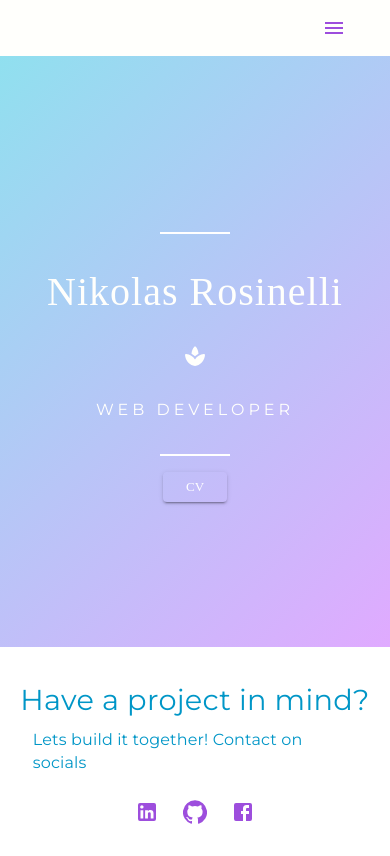
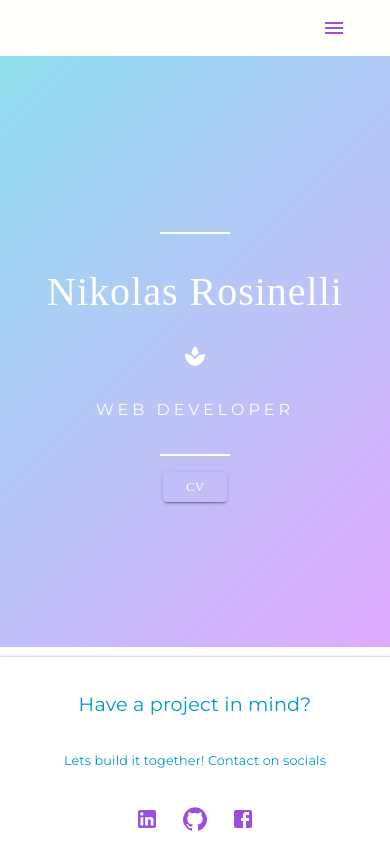
Before and after one commit to Kaayzeer/p_beta_1, a React (Create React App) app: page / in a window 390 px wide. Built offline with nearby package versions, Linux system fonts and the light colour scheme.

Commit message:
fixed footer problem and added media querys to the page

```diff
--- a/src/App.js
+++ b/src/App.js
@@ -10,7 +10,9 @@ const theme = createMuiTheme({
     secondary: {
       main: "#fffffcff",
     },
-  }, // h1 - h4 is styling for about me components
+  },
+
+  // h1 - h4 is styling for about me components
   typography: {
     fontFamily: "Times New Roman",
 
@@ -19,6 +21,7 @@ const theme = createMuiTheme({
       letterSpacing: "1.5px",
       marginTop: "3vh",
       marginBottom: "1vh",
+
     },
 
     h1: {
--- a/src/Components/Footer/index.js
+++ b/src/Components/Footer/Footer.js
@@ -9,20 +9,13 @@ import LinkedInIcon from "@material-ui/icons/LinkedIn";
 import UseStyles from "./Usestyles";
 
 const StyledFooter = styled.footer`
-
   padding: 20px;
-  /* overflow:hidden; */
+  overflow: hidden;
   position: static;
-
+  box-shadow: 3px 3px 3px 3px #b1a7a6ff;
+  margin-top: 10px;
+  /* background: linear-gradient(135deg, #90e0efff 0%, #e0aaffff 100%); */
 `;
-/* const Line = styled.div`
-  background: #0096c7ff;
-  height: 2px;
-  width: 9%;
-  margin: auto;
-  margin-top: 0.1rem;
-  margin-bottom: 0.1rem;
-`; */
 
 function Footer() {
   const classes = UseStyles();
@@ -35,7 +28,7 @@ function Footer() {
         direction="column"
         alignItems="center"
         justify="center"
-        /* spacing={3} */
+        spacing={3}
       >
         <Grid item xs={12} sm={12} md={12} lg={12} xl={10}>
           <Typography
@@ -43,6 +36,7 @@ function Footer() {
             color="primary"
             component="h1"
             style={{ color: "#0096c7ff" }}
+            className={classes.h3}
           >
             Have a project in mind?
           </Typography>
@@ -54,6 +48,7 @@ function Footer() {
             color="primary"
             component="p"
             style={{ color: "#0096c7ff" }}
+            className={classes.body2}
           >
             Lets build it together! Contact on socials
           </Typography>
--- a/src/Components/Footer/Usestyles.js
+++ b/src/Components/Footer/Usestyles.js
@@ -1,23 +1,26 @@
-
 import { makeStyles } from "@material-ui/core/styles";
 
 const UseStyles = makeStyles((theme) => ({
   root: {
     flexGrow: 1,
-    color: "theme.palette.text.primary",
-    minHeight: "10vh",
-    /* marginTop: '2rem', */
+    minHeight: "20vh",
   },
-
-  /* media: {
-    height: 140,
-    opacity: "0.5",
-  }, */
-
-
-  /* IconButton: {
-    fontSize: "2.5rem",
-  }, */
+  h3: {
+    [theme.breakpoints.down("md")]: {
+      fontSize: "1.4rem",
+    },
+    [theme.breakpoints.down("sm")]: {
+      fontSize: "1.2rem",
+    },
+  },
+  body2: {
+    [theme.breakpoints.down("md")]: {
+      fontSize: "1.0rem",
+    },
+    [theme.breakpoints.down("sm")]: {
+      fontSize: "0.8rem",
+    },
+  },
 }));
 
 export default UseStyles;
--- a/src/Components/Main/About/Me/Me.js
+++ b/src/Components/Main/About/Me/Me.js
@@ -16,24 +16,24 @@ export default function Me() {
 
   return (
     <Grid container direction="row" justify="space-evenly" spacing={3}>
-      <Grid item xs={12} sm={6} md={4} lg={4}>
-        <Typography variant="h1" color="primary" component="h1">
+      <Grid item xs={8} sm={6} md={4} lg={4}>
+        <Typography variant="h1" color="primary" component="h1" className={classes.h1}>
           about me
         </Typography>
         <Typography variant="body2" color="primary" component="p">
           {gitList.bio} Right now i live in {gitList.location}
         </Typography>
         <Grid item xs={12} sm={6} md={6} lg={4}>
-          <Typography variant="h1" color="primary" component="h3">
+          <Typography variant="h1" color="primary" component="h3" className={classes.h1}>
             1
           </Typography>
-          <Typography variant="body1" color="primary" component="p">
+          <Typography variant="body1" color="primary" component="p" className={classes.body1}>
             Year of experience
           </Typography>
-          <Typography variant="h1" color="primary" component="h3">
+          <Typography variant="h1" color="primary" component="h3" className={classes.h1}>
             3
           </Typography>
-          <Typography variant="body1" color="primary" component="p">
+          <Typography variant="body1" color="primary" component="p" className={classes.body1}>
             Completed projects
           </Typography>
         </Grid>
--- a/src/Components/Main/About/UseStyles.js
+++ b/src/Components/Main/About/UseStyles.js
@@ -5,18 +5,16 @@ const UseStyles = makeStyles((theme) => ({
     flexGrow: 1,
     color: theme.palette.text.primary,
     width: "100%",
-    height: "70vh",
+    /* height: "70vh", */
     /* overflow: 'scroll', */
   },
-  AssignmentTurnedInRoundedIcon: {
-    margin: "5px",
-  },
+
   paper: {
     padding: theme.spacing(3),
     textAlign: "center",
     color: theme.palette.text.primary,
     borderRadius: "4%",
-    display: 'block',
+    display: "block",
   },
   img: {
     borderRadius: "2%",
@@ -24,7 +22,46 @@ const UseStyles = makeStyles((theme) => ({
     width: "100%",
     marginTop: "30px",
   },
-
+  h1: {
+    [theme.breakpoints.down("md")]: {
+      fontSize: "2.2rem",
+      letterSpacing: "1.2px",
+    },
+    [theme.breakpoints.down("sm")]: {
+      fontSize: "1.8rem",
+      letterSpacing: "0.8px",
+    },
+  },
+  body1: {
+    [theme.breakpoints.down("md")]: {
+      fontSize: "1.3rem",
+      letterSpacing: "0.03rem",
+    },
+    [theme.breakpoints.down("sm")]: {
+      fontSize: "1.1rem",
+      letterSpacing: "0.04rem",
+    },
+  },
+  h3: {
+    [theme.breakpoints.down("md")]: {
+      fontSize: "1.5rem",
+      letterSpacing: "0.03rem",
+    },
+    [theme.breakpoints.down("sm")]: {
+      fontSize: "1.2rem",
+      letterSpacing: "0.04rem",
+    },
+  },
+  h5: {
+    [theme.breakpoints.down("md")]: {
+      fontSize: "1.3rem",
+      letterSpacing: "0.03rem",
+    },
+    [theme.breakpoints.down("sm")]: {
+      fontSize: "1.1rem",
+      letterSpacing: "0.04rem",
+    },
+  },
 }));
 
 export default UseStyles;
--- a/src/Components/Main/About/index.js
+++ b/src/Components/Main/About/index.js
@@ -15,12 +15,12 @@ function Index() {
 
   return (
     <StyledAbout>
-      <Container maxwidth="lg" className={classes.root}>
+      <Container className={classes.root}>
         <Grid container direction="column" align="center">
           <Me />
-          <Box mt={10}></Box>
+          <Box mt={5}></Box>
           <Papers />
-          <Box mt={5}></Box>
+          <Box mt={2}></Box>
         </Grid>
       </Container>
     </StyledAbout>
--- a/src/Components/Main/Home/index.js
+++ b/src/Components/Main/Home/index.js
@@ -36,7 +36,6 @@ const StyledHome = styled.main`
     text-transform: uppercase;
     letter-spacing: 7px;
     margin-top: 30px;
-
     @media only screen and (max-width: 600px) {
       font-size: 16px;
       font-weight: 400;
--- a/src/Components/Main/Projects/Figma/index.js
+++ b/src/Components/Main/Projects/Figma/index.js
@@ -34,7 +34,7 @@ export default function FigmaCard() {
               <Typography gutterBottom variant="h5" component="h2">
                 Souperb
               </Typography>
-              <Typography variant="body1" color="textSecondary" component="h3">
+              <Typography variant="h5" color="textSecondary" component="p">
                 Prototype made in Figma
               </Typography>
               <Typography
--- a/src/Components/Main/Projects/Github/index.js
+++ b/src/Components/Main/Projects/Github/index.js
@@ -6,7 +6,6 @@ import CardContent from "@material-ui/core/CardContent";
 import CardMedia from "@material-ui/core/CardMedia";
 import Button from "@material-ui/core/Button";
 import Typography from "@material-ui/core/Typography";
-import stairs from "../../../../Photos/stairs.jpg";
 import Grid from "@material-ui/core/Grid";
 import UseStyles from "../UseStyles";
 import FigmaCard from '../Figma';
@@ -32,7 +31,7 @@ export default function GithubCard() {
               <CardActionArea>
                 <CardMedia
                   className={classes.media}
-                  image="https://images.unsplash.com/photo-1509718443690-d8e2fb3474b7?ixid=MXwxMjA3fDB8MHxzZWFyY2h8MTF8fHByb2dyYW1taW5nfGVufDB8fDB8&ixlib=rb-1.2.1&auto=format&fit=crop&w=800&q=60"
+                  image="https://images.unsplash.com/photo-1493612276216-ee3925520721?ixid=MXwxMjA3fDB8MHxzZWFyY2h8MzF8fHByb2dyYW1taW5nfGVufDB8fDB8&ixlib=rb-1.2.1&auto=format&fit=crop&w=800&q=60"
                   title="portfolio"
                 />
 
@@ -65,7 +64,7 @@ export default function GithubCard() {
             </Card>
           </Grid>
         ))}
-        <FigmaCard />
+      <FigmaCard />
     </Grid>
   );
 }
--- a/src/Components/Main/Projects/UseStyles.js
+++ b/src/Components/Main/Projects/UseStyles.js
@@ -4,12 +4,10 @@ const UseStyles = makeStyles((theme) => ({
   root: {
     flexGrow: 1,
     color: "theme.palette.text.primary",
-    background: 'transparent',
+    background: "transparent",
     minHeight: "310px",
   },
-  card:{
-    background: 'linear-gradient(135deg, #90e0efff 0%, #e0aaffff 100%)',
-  },
+
   mediaRoot: {
     maxWidth: 300,
   },
@@ -19,6 +17,18 @@ const UseStyles = makeStyles((theme) => ({
   img: {
     height: 300,
   },
+  h1: {
+    [theme.breakpoints.down("sm")]: {
+      fontSize: "1.8rem",
+    },
+  },
+  body1: {
+    [theme.breakpoints.down("sm")]: {
+      fontSize: "1.1rem",
+      marginTop: '1.0rem',
+    },
+  },
+
 }));
 
 export default UseStyles;
--- a/src/Components/Main/Projects/index.js
+++ b/src/Components/Main/Projects/index.js
@@ -3,7 +3,6 @@ import Grid from "@material-ui/core/Grid";
 import Container from "@material-ui/core/Container";
 import UseStyles from "./UseStyles";
 import GithubCard from "./Github/";
-import FigmaCard from './Figma'
 import { Typography } from "@material-ui/core";
 
 function Index() {
@@ -11,18 +10,33 @@ function Index() {
 
   return (
     <Container maxWidth="lg" className={classes.root}>
-      <Grid container justify="center" align="center" spacing={3}>
+      <Grid
+        container
+        justify="center"
+        align="center"
+        spacing={3}
+        className={classes.card}
+      >
         <Grid item xs={12} sm={12} md={12} lg={12}>
-          <Typography variant="body1" color="primary" component="h1">
+          <Typography
+            variant="body1"
+            color="primary"
+            component="h1"
+            className={classes.body1}
+          >
             my projects
           </Typography>
-          <Typography variant="h1" color="primary" component="p">
+          <Typography
+            variant="h1"
+            color="primary"
+            component="p"
+            className={classes.h1}
+          >
             welcome to my portfolio
           </Typography>
         </Grid>
       </Grid>
       <GithubCard />
-
     </Container>
   );
 }
```
Also changed, not shown: src/Components/index.js (+2 -5 lines).
